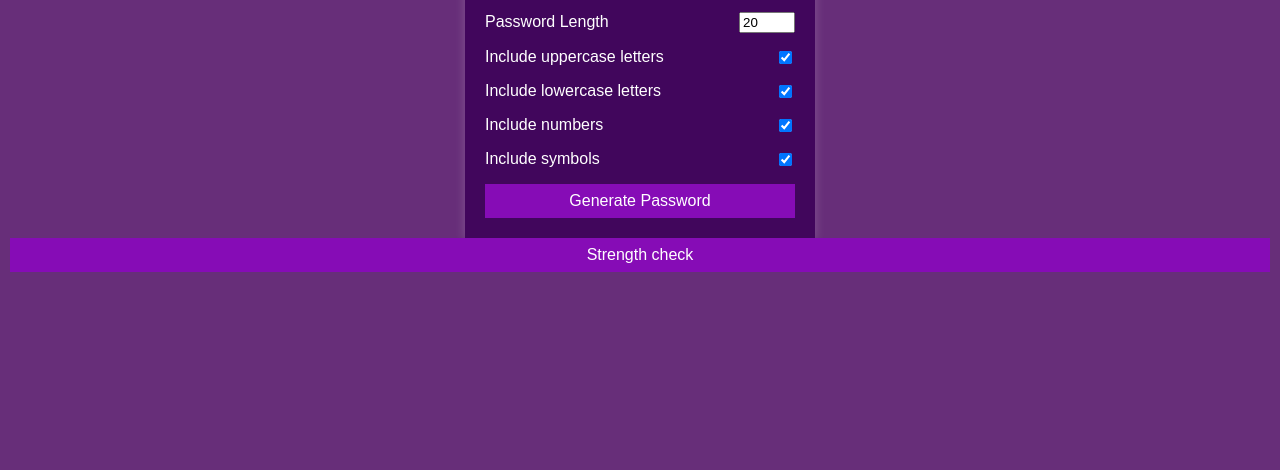
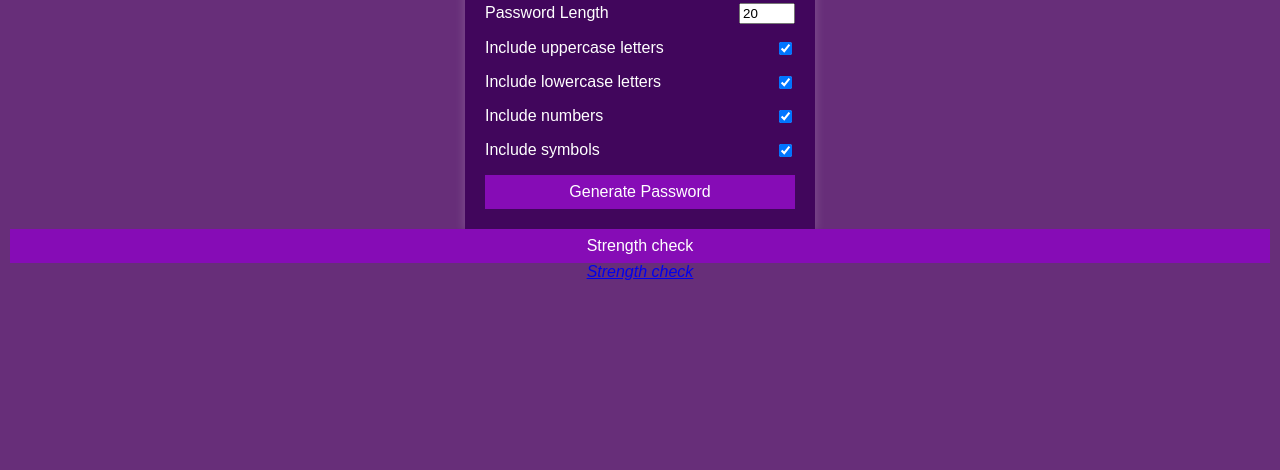
Before and after one commit to saikumartanakala/passgencheck, a plain HTML site: page index.html in a window 1280 px wide. Shown: the part 330-800 px from the top of the page. Drawn offline with Linux system fonts and the light colour scheme; a web font is replaced by a local one.

Commit message:
Update index.html

```diff
--- a/index.html
+++ b/index.html
@@ -45,6 +45,7 @@
 
     </div>
     <button class="btn btn-large" id="strength">Strength check</button>
+     <i><a href="strength.py">Strength check</i>
     </div>
     <script src="script.js"></script>
   </body>
```
